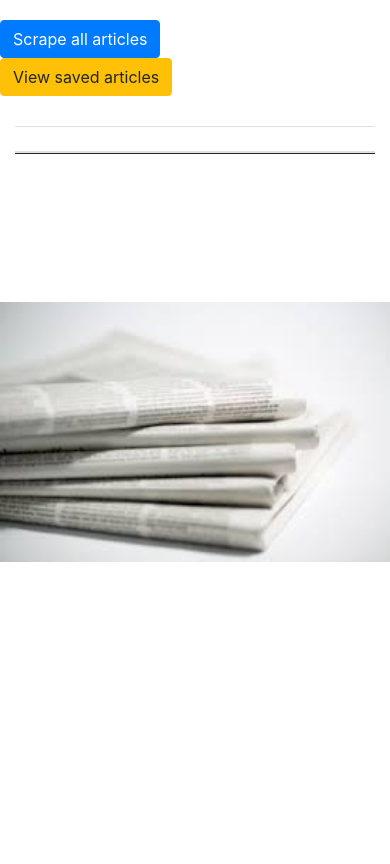
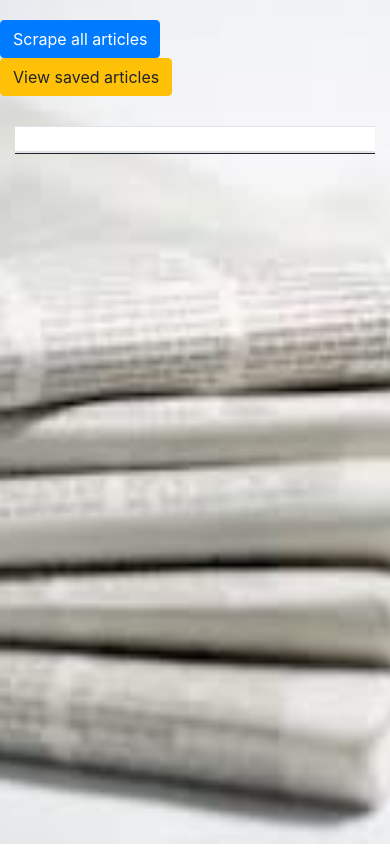
Before and after one commit to gistewart/News-Scraper, a website: page public/index.html in a window 390 px wide. Drawn offline with nearby package versions, Linux system fonts and the light colour scheme.

Commit message:
adds fix to background image for 100% horizontal fill

```diff
--- a/public/css/style.css
+++ b/public/css/style.css
@@ -1,9 +1,34 @@
-body {
+/* body {
   background-image: url("../images/newspaper.jpeg");
   background-repeat: no-repeat;
   background-size: contain;
   background-position: center;
   height: 100vh;
+  min-width: 1024px;
+  width: 100%;
+} */
+
+#newspaper-image {
+  /* Set rules to fill background */
+  min-height: 100%;
+  min-width: 1024px;
+
+  /* Set up proportionate scaling */
+  width: 100%;
+  height: auto;
+
+  /* Set up positioning */
+  position: fixed;
+  top: 0;
+  left: 0;
+}
+
+@media screen and (max-width: 1024px) {
+  /* Specific to this particular image */
+  #newspaper-image {
+    left: 50%;
+    margin-left: -512px; /* 50% */
+  }
 }
 
 .btn-container {
--- a/public/index.html
+++ b/public/index.html
@@ -16,6 +16,8 @@
 </head>
 
 <body>
+    <img src="./images/newspaper.jpeg" alt="newspaper image" id="newspaper-image">
+
     <div class="btn-container">
 
         <div class="row">
--- a/public/js/app.js
+++ b/public/js/app.js
@@ -26,7 +26,7 @@ $(document).ready(function() {
             "<h6>" +
             data[i].summary +
             "</h6>" +
-            "<td></td>" +
+            "</td><td>" +
             "</td><td><button class='save-article-btn btn btn-info btn-sm' article-id='" +
             data[i]._id +
             "'>Save Article</button></td><tr>"
--- a/routes/api-routes.js
+++ b/routes/api-routes.js
@@ -6,11 +6,6 @@ var mongojs = require("mongojs");
 
 //exports a function that will accept the app we pass
 module.exports = function(app) {
-  // Main route (simple Hello World Message)
-  app.get("/", function(req, res) {
-    res.send("Hello world");
-  });
-
   // A GET route for scraping the Reuters website
   app.get("/scrape", function(req, res) {
     // First, we grab the body of the html with axios
```
